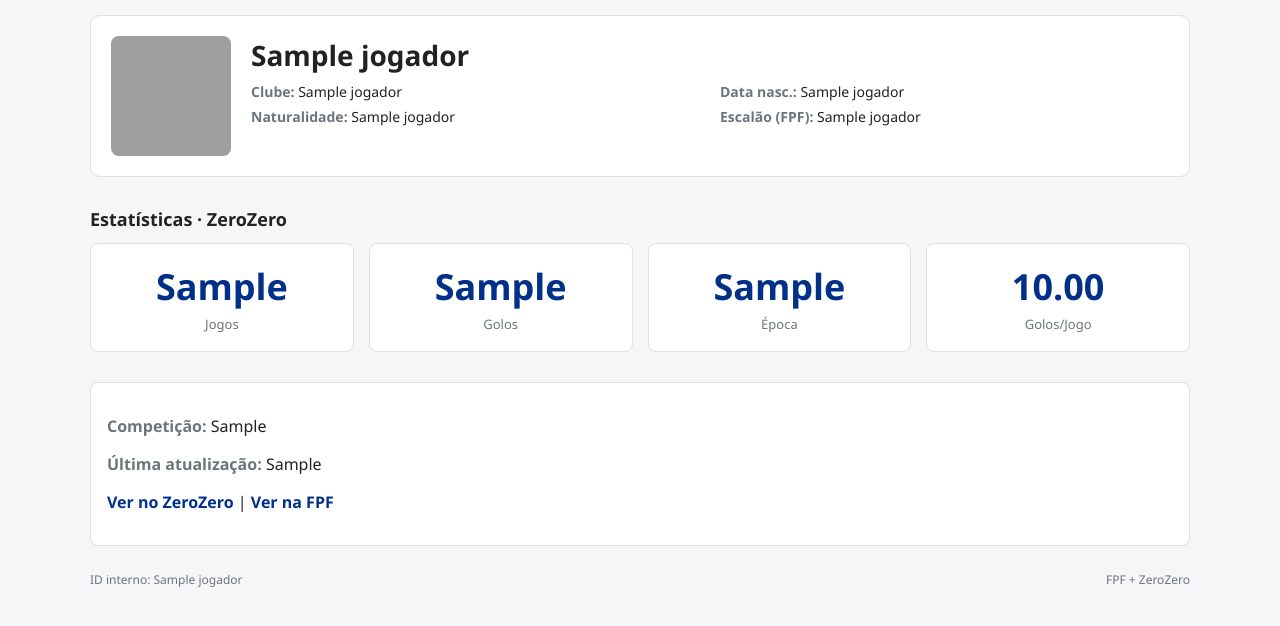
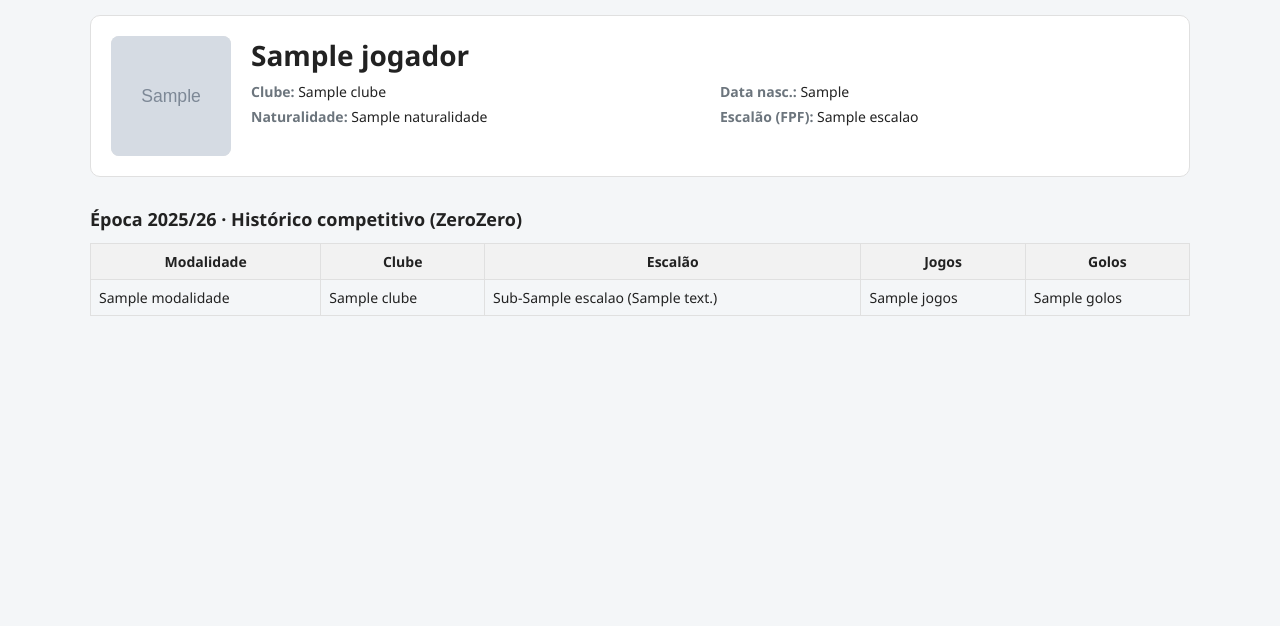
Before and after one commit to FCPSCC/jogadores-fpf, a Flask app: template templates/jogador.html in a window 1280 px wide. Shown: the part 42-668 px from the top of the page. Run offline with Flask 3, Linux system fonts and the light colour scheme; the template is opened without the code that fills it: most values are stand-ins (such as "Sample title", 1, 10 or a date in 2020); grey boxes marked "Sample" are stand-in pictures; grey boxes are pictures that could not be loaded.

Commit message:
Mostrar histórico competitivo e escalão real na ficha do jogador

```diff
--- a/templates/jogador.html
+++ b/templates/jogador.html
@@ -2,7 +2,7 @@
 <html lang="pt">
 <head>
 <meta charset="UTF-8">
-<title>{{ jogador[1] }}</title>
+<title>{{ jogador["nome"] }}</title>
 
 <style>
 :root {
@@ -52,7 +52,6 @@ a:hover {
     gap: 20px;
 }
 
-/* Fundo FC Porto */
 .player-header.porto {
     background: linear-gradient(135deg, var(--porto-blue), #001b4d);
     color: #fff;
@@ -103,6 +102,18 @@ a:hover {
     font-weight: 500;
 }
 
+/* BADGE */
+.badge-up {
+    margin: 6px 0 10px 0;
+    background: #f39c12;
+    color: #fff;
+    font-size: 13px;
+    font-weight: 700;
+    padding: 6px 10px;
+    border-radius: 6px;
+    display: inline-block;
+}
+
 /* SEÇÕES */
 .section {
     margin-top: 30px;
@@ -138,30 +149,33 @@ a:hover {
 .stat-label {
     font-size: 13px;
     color: var(--secondary);
-    margin-top: 4px;
 }
 
-/* INFO CARD */
-.info-card {
-    background: var(--card);
-    border: 1px solid var(--border);
-    border-radius: 8px;
-    padding: 16px;
+/* HISTÓRICO */
+.table-historico {
+    width: 100%;
+    border-collapse: collapse;
+    font-size: 14px;
 }
 
-/* FOOTER */
-.footer {
-    margin-top: 25px;
-    font-size: 12px;
-    color: var(--secondary);
-    display: flex;
-    justify-content: space-between;
+.table-historico th,
+.table-historico td {
+    border: 1px solid var(--border);
+    padding: 8px;
+}
+
+.table-historico th {
+    background: #f2f2f2;
+}
+
+.badge-escalao {
+    font-weight: bold;
+    color: #003087;
 }
 </style>
 </head>
 
 <body>
-
 <div class="container">
 
 <div class="top-bar">
@@ -169,87 +183,57 @@ a:hover {
 </div>
 
 <!-- CABEÇALHO -->
-    <div class="player-header {% if jogador[3] and 'porto' in jogador[3]|lower %}porto{% endif %}">
-
+<div class="player-header {% if jogador['clube'] and 'porto' in jogador['clube']|lower %}porto{% endif %}">
     <div class="photo">
-            <img
-                src="{{ zz[6] if zz and zz[6] else '/static/sem_foto.png' }}"
-                alt="Foto do jogador"
-                onerror="this.src='/static/sem_foto.png';"
-            >
+        <img src="{{ zz['foto_url'] if zz and zz['foto_url'] else url_for('static', filename='sem_foto.png') }}">
     </div>
 
     <div>
-            <div class="player-name">{{ jogador[1] }}</div>
+        <div class="player-name">{{ jogador["nome"] }}</div>
+
+        {% if joga_acima %}
+        <div class="badge-up">
+            🟧 A competir acima do escalão (Sub‑{{ escalao_teorico }} → Sub‑{{ escalao_real_max }})
+        </div>
+        {% endif %}
 
         <div class="player-meta">
-                <div><span class="label">Clube:</span> <span class="value">{{ jogador[3] or "—" }}</span></div>
-                <div><span class="label">Data nasc.:</span> <span class="value">{{ jogador[2] or "—" }}</span></div>
-                <div><span class="label">Naturalidade:</span> <span class="value">{{ jogador[4] or "—" }}</span></div>
-                <div><span class="label">Escalão (FPF):</span> <span class="value">{{ jogador[5] or "—" }}</span></div>
+            <div><span class="label">Clube:</span> {{ jogador["clube"] }}</div>
+            <div><span class="label">Data nasc.:</span> {{ jogador["data_nascimento"] }}</div>
+            <div><span class="label">Naturalidade:</span> {{ jogador["naturalidade"] }}</div>
+            <div><span class="label">Escalão (FPF):</span> {{ jogador["escalao"] or "—" }}</div>
         </div>
     </div>
 </div>
 
-    <!-- ESTATÍSTICAS -->
+<!-- HISTÓRICO -->
 <div class="section">
-        <div class="section-title">Estatísticas · ZeroZero</div>
+    <div class="section-title">Época 2025/26 · Histórico competitivo (ZeroZero)</div>
 
-        {% if zz %}
-        <div class="stats-grid">
-            <div class="stat-card">
-                <div class="stat-value">{{ zz[0] }}</div>
-                <div class="stat-label">Jogos</div>
-            </div>
-
-            <div class="stat-card">
-                <div class="stat-value">{{ zz[1] }}</div>
-                <div class="stat-label">Golos</div>
-            </div>
-
-            <div class="stat-card">
-                <div class="stat-value">{{ zz[3] }}</div>
-                <div class="stat-label">Época</div>
-            </div>
-
-            <div class="stat-card">
-                <div class="stat-value">
-                    {% if zz[0] and zz[1] %}
-                        {{ "%.2f"|format(zz[1] / zz[0]) }}
+    {% if participacao %}
+    <table class="table-historico">
+        <tr>
+            <th>Modalidade</th>
+            <th>Clube</th>
+            <th>Escalão</th>
+            <th>Jogos</th>
+            <th>Golos</th>
+        </tr>
+        {% for p in participacao %}
+        <tr>
+            <td>{{ p["modalidade"] }}</td>
+            <td>{{ p["clube"] }}</td>
+            <td>Sub‑{{ p["escalao"] }} ({{ p["escalao_texto"] }})</td>
+            <td>{{ p["jogos"] }}</td>
+            <td>{{ p["golos"] }}</td>
+        </tr>
+        {% endfor %}
+    </table>
     {% else %}
-                        —
-                    {% endif %}
-                </div>
-                <div class="stat-label">Golos/Jogo</div>
-            </div>
-        </div>
-
-        <div class="section">
-            <div class="info-card">
-                <p><span class="label">Competição:</span> {{ zz[2] }}</p>
-                <p><span class="label">Última atualização:</span> {{ zz[4] }}</p>
-                <p>
-                    {% if zz[5] %}
-                        <a href="{{ zz[5] }}" target="_blank">Ver no ZeroZero</a> |
-                    {% endif %}
-                    <a href="https://www.fpf.pt/pt/Jogadores/Ficha-de-Jogador/playerId/{{ jogador[0] }}"
-                       target="_blank">Ver na FPF</a>
-                </p>
-            </div>
-        </div>
-        {% else %}
-        <div class="info-card">
-            Este jogador ainda não tem estatísticas do ZeroZero associadas.
-        </div>
+    <p>Sem registos de participação na época corrente.</p>
     {% endif %}
 </div>
 
-    <div class="footer">
-        <div>ID interno: {{ jogador[0] }}</div>
-        <div>FPF + ZeroZero</div>
 </div>
-
-</div>
-
 </body>
 </html>
```
Lines whose indentation alone changed are shown as unchanged.
